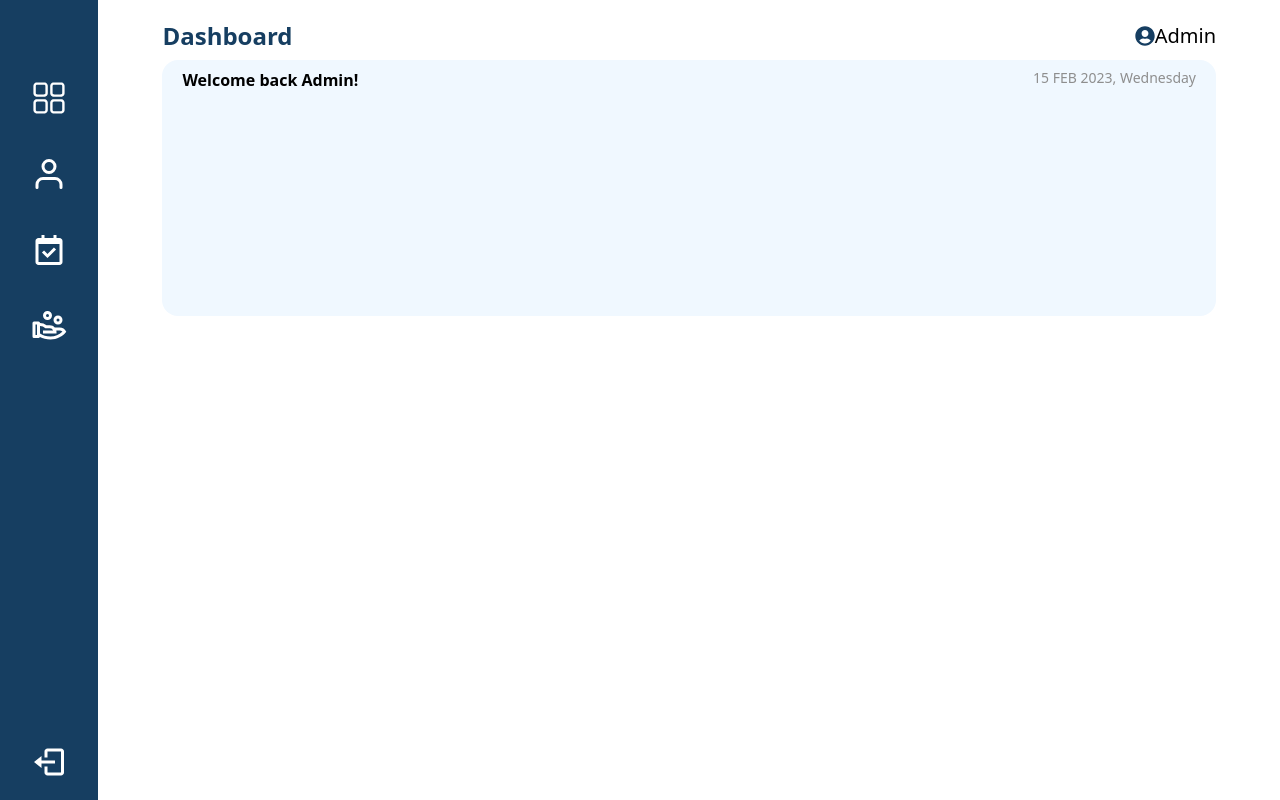
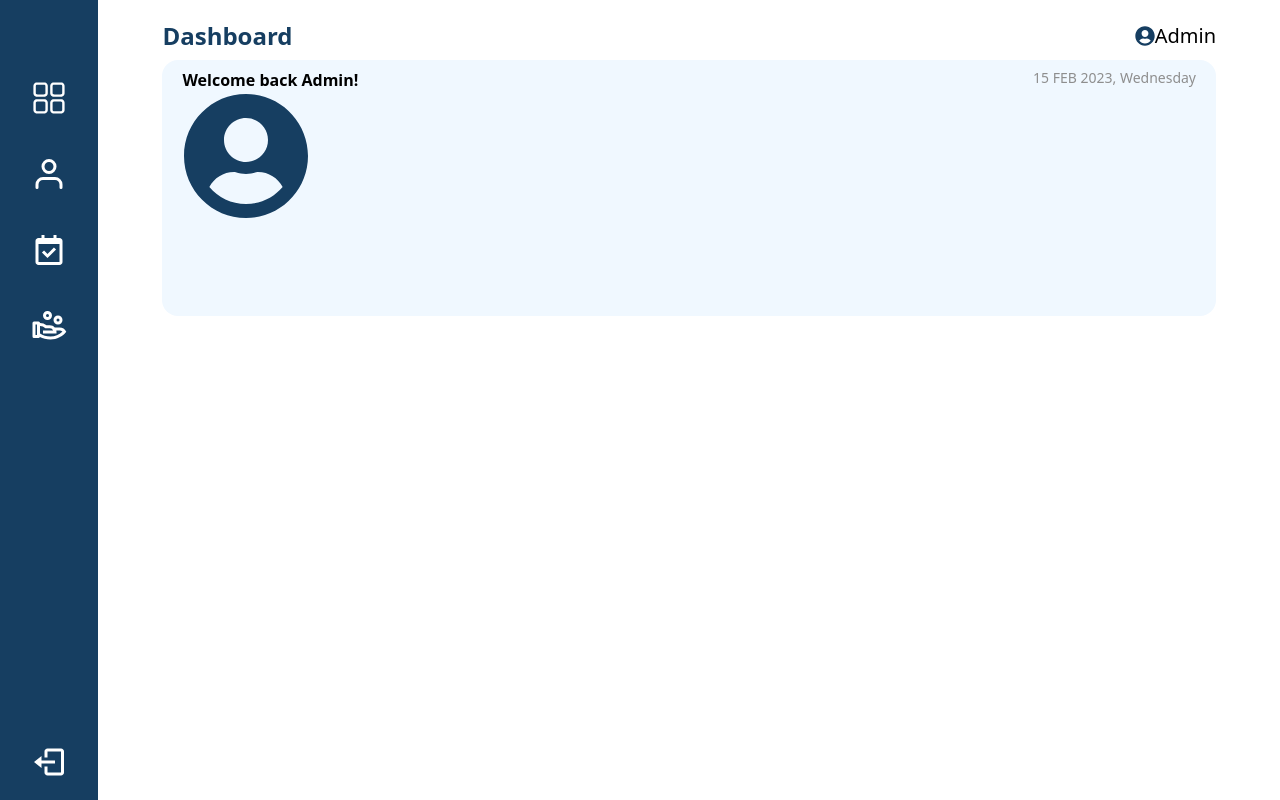
Before and after one commit to x1ang77/HackathonGroup7, a React (Create React App) app in the folder client/: page /dashboard in a window 1280 px wide. Built offline with nearby package versions, Linux system fonts and the light colour scheme; what tw-elements would draw is missing.

Commit message:
1.6commit

```diff
--- a/client/src/pages/dashboard.js
+++ b/client/src/pages/dashboard.js
@@ -14,6 +14,9 @@ export const Dashboard = () => {
           <h1 className="font-bold">Welcome back Admin!</h1>
           <h1 className="text-sm text-gray">15 FEB 2023, Wednesday</h1>
         </div>
+        <div className="flex mx-5 grid content-center">
+          <FaUserCircle className="text-blue text-9xl" />
+        </div>
       </div>
     </div>
   );
```
